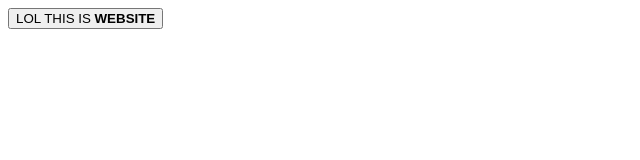
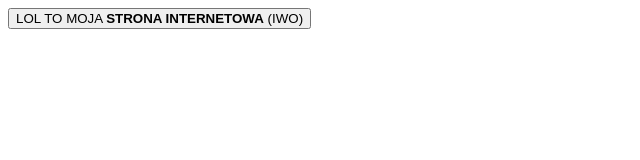
Before and after one commit to Iwo24pl/iwo24pl.github.io, a plain HTML site: page index.html in a window 1280 px wide. Shown: the whole page, without its empty margins (0-640 px from the left). Drawn offline with Linux system fonts and the light colour scheme.

Commit message:
Update index.html

```diff
--- a/index.html
+++ b/index.html
@@ -4,6 +4,6 @@
 
     </head>
     <body>
-    <button>LOL THIS IS <b>WEBSITE</b></button>
+    <button>LOL TO MOJA <b>STRONA INTERNETOWA</b> (IWO)</button>
     </body>
 </html>
```
